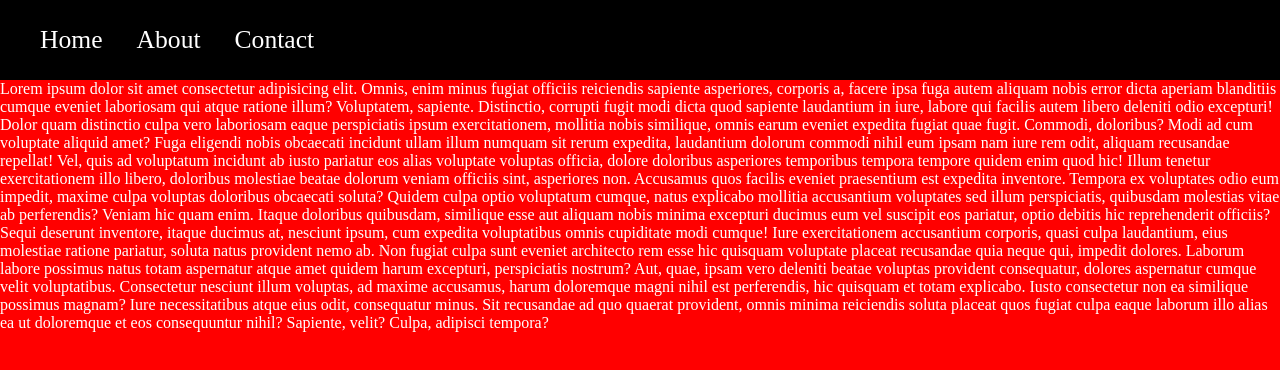
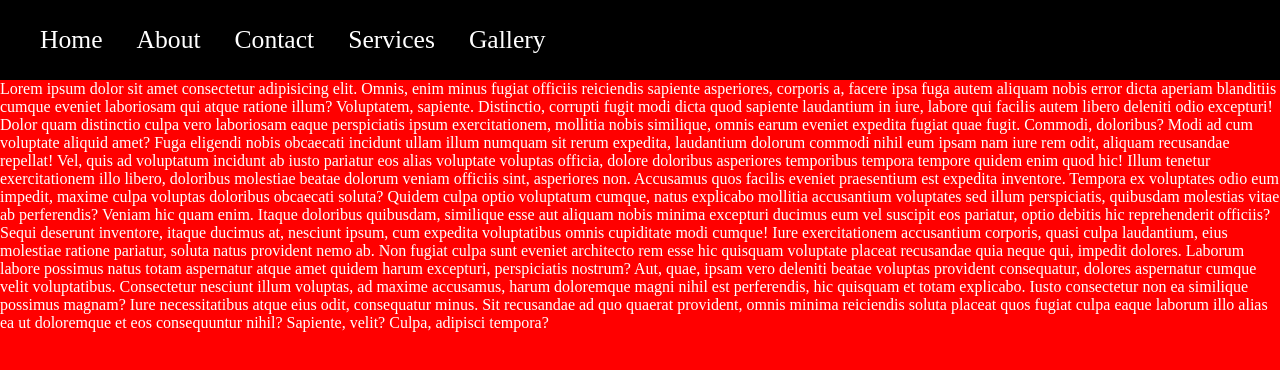
Before and after one commit to muhee65/HTML-CSS-CodeWithHarry, a plain HTML site: page Chapter5-Practice-Set/index.html in a window 1280 px wide. Shown: the top 370 px of the page. Drawn offline with Linux system fonts and the light colour scheme.

Commit message:
Muheeb.html
i'm just create fork

```diff
--- a/Chapter5-Practice-Set/index.html
+++ b/Chapter5-Practice-Set/index.html
@@ -39,7 +39,9 @@
         <li>Home</li>
         <li>About</li>
         <li>Contact</li>
-
+<!--im just create fork  -->
+        <li>Services</li>
+        <li>Gallery</li>
       </ul>
     </nav>
   </header>
```
